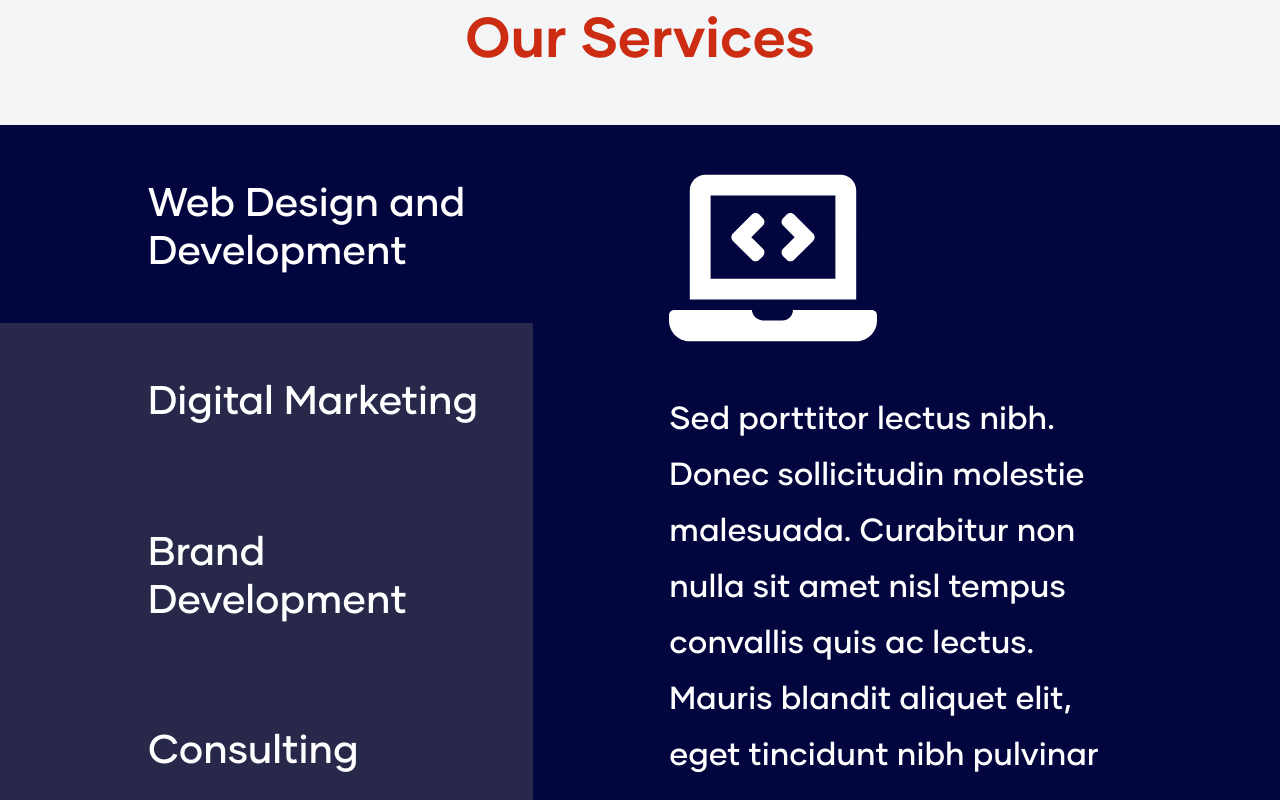
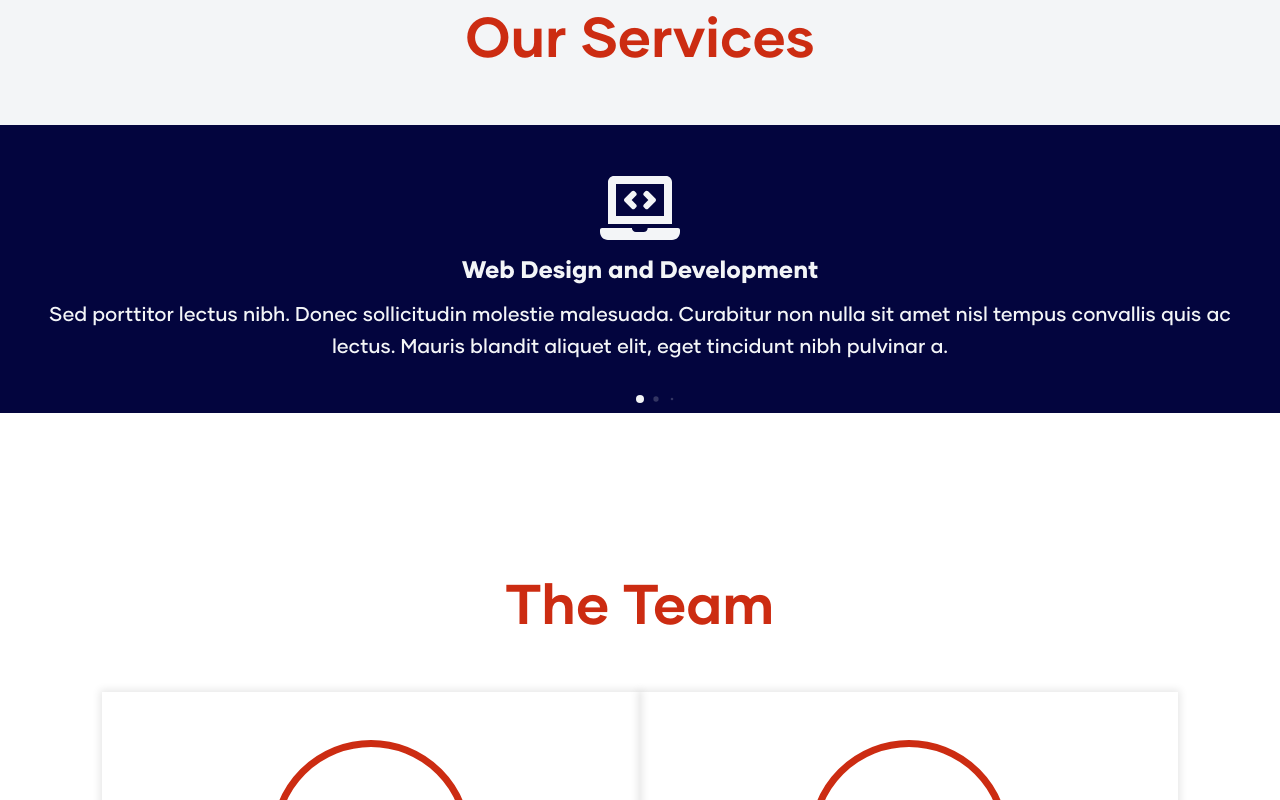
Before and after one commit to maplesyrupman/rwi-site, a Next.js app: page / in a window 1280 px wide. Shown: the part 2440-3240 px from the top of the page. Built offline with nearby package versions, Linux system fonts and the light colour scheme.

Commit message:
service slider

```diff
--- /dev/null
+++ b/components/ServicesSlider.js
@@ -0,0 +1,38 @@
+import { Swiper, SwiperSlide } from "swiper/react";
+
+// Import Swiper styles
+import "swiper/css";
+import "swiper/css/pagination";
+
+import styles from '../styles/ServicesSlider.module.css';
+
+// import required modules
+import { Pagination } from "swiper";
+
+export default function ServicesSlider({ services }) {
+
+    return (
+        <>
+            <Swiper
+                pagination={{
+                    dynamicBullets: true,
+                }}
+                modules={[Pagination]}
+            >
+                {services.map((service, idx) => {
+                    return (
+                        <SwiperSlide key={idx}>
+                            <div className={styles.serviceCon}>
+                                <div className={styles.icon}>
+                                    {service.icon}
+                                </div>
+                                <h3 className={styles.title}>{service.title}</h3>
+                                <p className={styles.para}>{service.para}</p>
+                            </div>
+                        </SwiperSlide>
+                    )
+                })}
+            </Swiper>
+        </>
+    )
+}
--- a/package.json
+++ b/package.json
@@ -12,7 +12,8 @@
     "next": "12.1.6",
     "react": "18.1.0",
     "react-dom": "18.1.0",
-    "react-icons": "^4.3.1"
+    "react-icons": "^4.3.1",
+    "swiper": "^8.1.5"
   },
   "devDependencies": {
     "eslint": "8.15.0",
--- a/pages/index.js
+++ b/pages/index.js
@@ -1,11 +1,12 @@
 import Head from 'next/head'
 import Image from 'next/image'
 import styles from '../styles/Home.module.css'
-import { useState } from 'react'
+import { useState, useEffect, componentDidMount } from 'react'
 
 import { FaLaptopCode, FaUsers, FaFingerprint, FaRegHandshake, FaLinkedin, FaEnvelope, FaInstagram, FaFacebookF, FaTwitter, FaLinkedinIn } from 'react-icons/fa'
 
 import Layout from '../components/Layout'
+import ServicesSlider from '../components/ServicesSlider'
 import Link from 'next/link'
 
 const aboutParas = [
@@ -86,13 +87,22 @@ const socials = [
 ]
 
 export default function Home() {
+  const [width, setWidth] = useState(0);
+  const breakpoint = 600;
+
+  useEffect(() => {
+    const handleWindowResize = () => setWidth(window.innerWidth)
+    window.addEventListener("resize", handleWindowResize);
+
+    // Return a function from the effect that removes the event listener
+    return () => window.removeEventListener("resize", handleWindowResize);
+  }, []);
+
   const [activeService, setActiveService] = useState(services[0])
 
   function selectService(e) {
     setActiveService(services[e.target.dataset.idx])
   }
-
-  var linebreak = '\n'
 
   return (
     <Layout>
@@ -147,6 +157,10 @@ export default function Home() {
         className={`${styles.services}`}>
         <h2 className={`sectionHeading bgWhite`}>Our Services</h2>
         <div className={`bgBlue`}>
+
+
+            { width > breakpoint ?
+                <>
                 <div className={`${styles.servicesGrid} bgBlue`}>
                   <div className={styles.servicesMenu}>
                   {services.map((service, idx) => {
@@ -161,18 +175,22 @@ export default function Home() {
                       </div>
                     )
                   })}
-            </div>
-            <div className={styles.serviceBlurbCon}>
+                </div><div className={styles.serviceBlurbCon}>
                     <div className={styles.serviceBlurb}>
                       <div className={styles.serviceIcon}>
                         {activeService.icon}
                       </div>
-                <div className={styles.servicePara} >
+                      <div className={styles.servicePara}>
                         {activeService.para}
                       </div>
                     </div>
                 </div>
               </div>
+                </>
+            :
+                <ServicesSlider services={services}/>
+            }
+
         </div>
       </section>
 
--- /dev/null
+++ b/styles/ServicesSlider.module.css
@@ -0,0 +1,42 @@
+.serviceCon {
+    display: flex;
+    flex-direction: column;
+    justify-content: center;
+    align-items: center;
+    padding: 2rem;
+    color: #F3F5F7;
+    text-align: center;
+}
+
+.icon {
+    height: 5rem;
+    font-size: 5rem;
+    margin-bottom: 1rem;
+}
+
+.title {
+    font-size: 1.5rem;
+    line-height: 2rem;
+    font-weight: 700;
+}
+
+.para {
+    font-size: 1.25rem;
+    line-height: 2rem;
+    margin-top: .75rem;
+}
+
+@media screen and (max-width: 380px) {
+    .serviceCon {
+        padding: 1.25rem;
+    }
+
+    .para {
+        font-size: 1rem;
+        line-height: 1.75rem;
+    }
+
+    .title {
+        font-size: 1.25rem;
+    }
+}
--- a/styles/globals.css
+++ b/styles/globals.css
@@ -163,6 +163,12 @@ h1,h2,h3,h4,h5,h6,p,div {
   padding: 9.75rem 0 3.5rem 0;
 }
 
+
+
+.swiper-pagination-bullet {
+  background-color: #F3F5F7 !important;
+}
+
 @media screen and (max-width: 1200px) {
   .btn {
     font-size: 1.5rem;
```
Also changed, not shown: 1 other file (tests, documents, lock files or other folders). Lines whose indentation alone changed are shown as unchanged.
